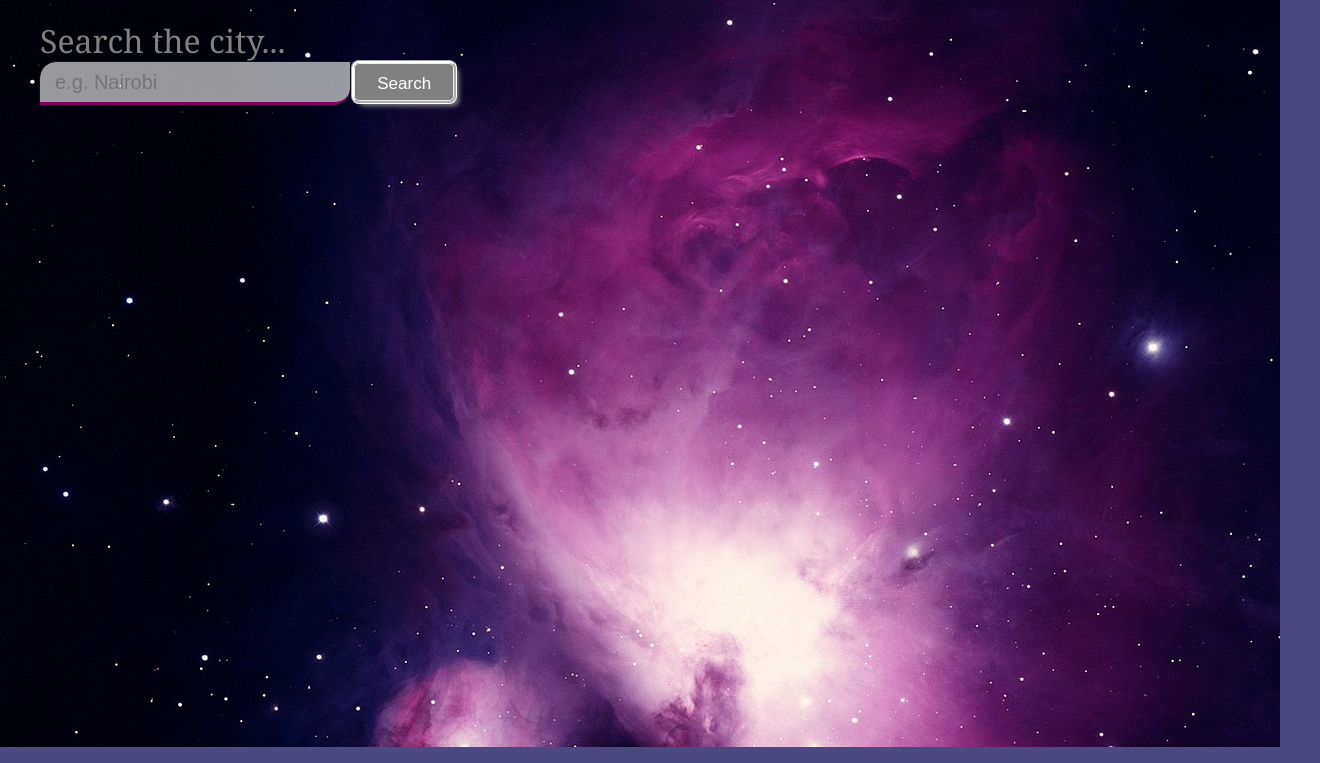
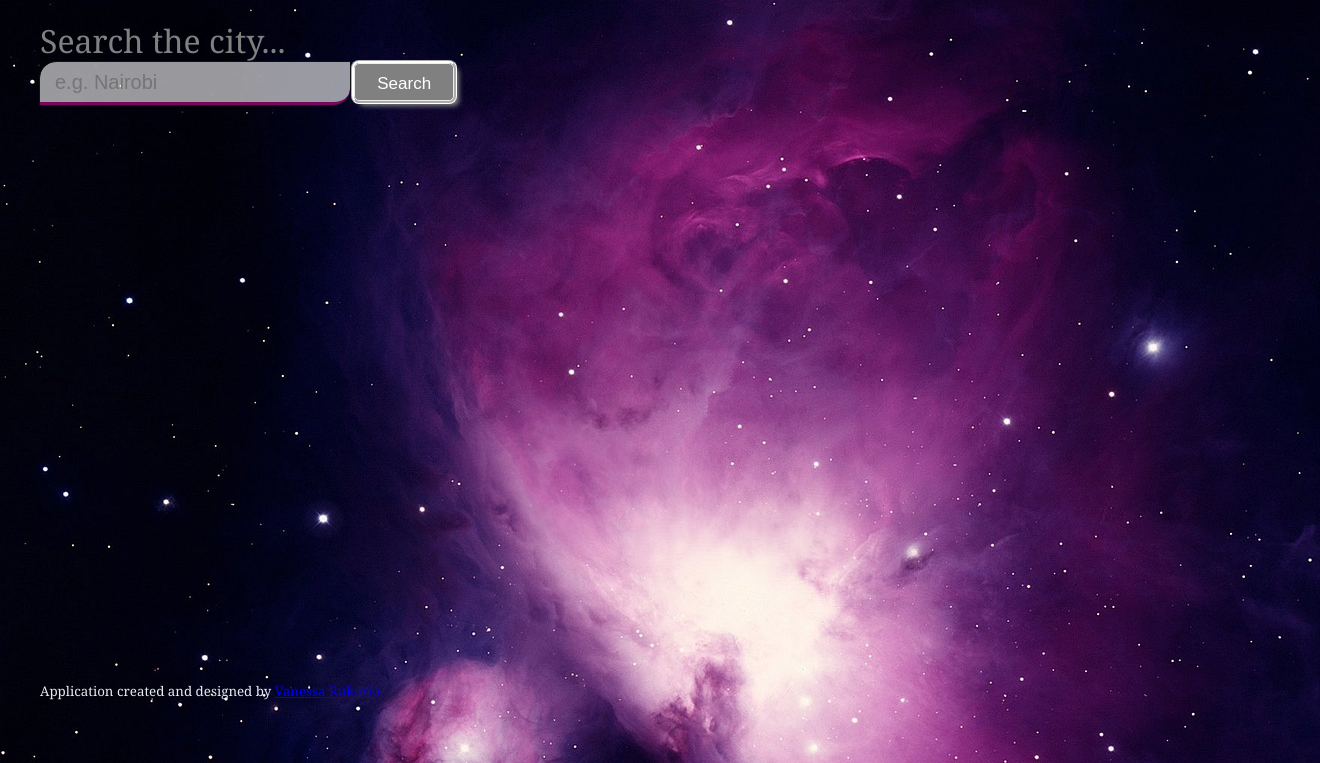
Before and after one commit to Rukorio-Vanessa/Weather-App, a website: page index.html in a window 1280 px wide. Shown: the part 53-816 px from the top of the page, 1320 px wide, since content can reach past the window. Drawn offline with Linux system fonts and the light colour scheme.

Commit message:
added footer

```diff
--- a/index.html
+++ b/index.html
@@ -23,8 +23,6 @@
                        <!-- <img src="./icons8-google-web-search-100.png" alt="Plus circle">-->
                     </button>
 				</div>
-
-				<p class="form-msg"></p>
 			</form>
 		</header>
         <section>
@@ -32,5 +30,8 @@
 
             </ul>
         </section>
+		<footer>
+			<p><small>Application created and designed by <a href="https://github.com/Rukorio-Vanessa">Vanessa Rukorio.</a></small></p>
+		</footer>
 </body>
 </html>
--- a/main.css
+++ b/main.css
@@ -1,8 +1,12 @@
 html {
 	font-size: 16px;
+    min-height: 100%;
+    position: relative;
+
 }
 
 body {
+    min-height: 100vh;
 	font-family: Cambria, Cochin, Georgia, Times, 'Times New Roman', serif ;
 	background-color: #383474e5 ;
 	color: #e8ebee;
@@ -134,3 +138,11 @@ section .current-date{
     text-decoration: overline ;
     font-size: 15px;
 }
+
+footer {
+    margin-top: auto 0;
+    position: absolute;
+    bottom: 0;
+    height: 100px;
+    width: 100%;
+}
```
Also changed, not shown: README.md.
